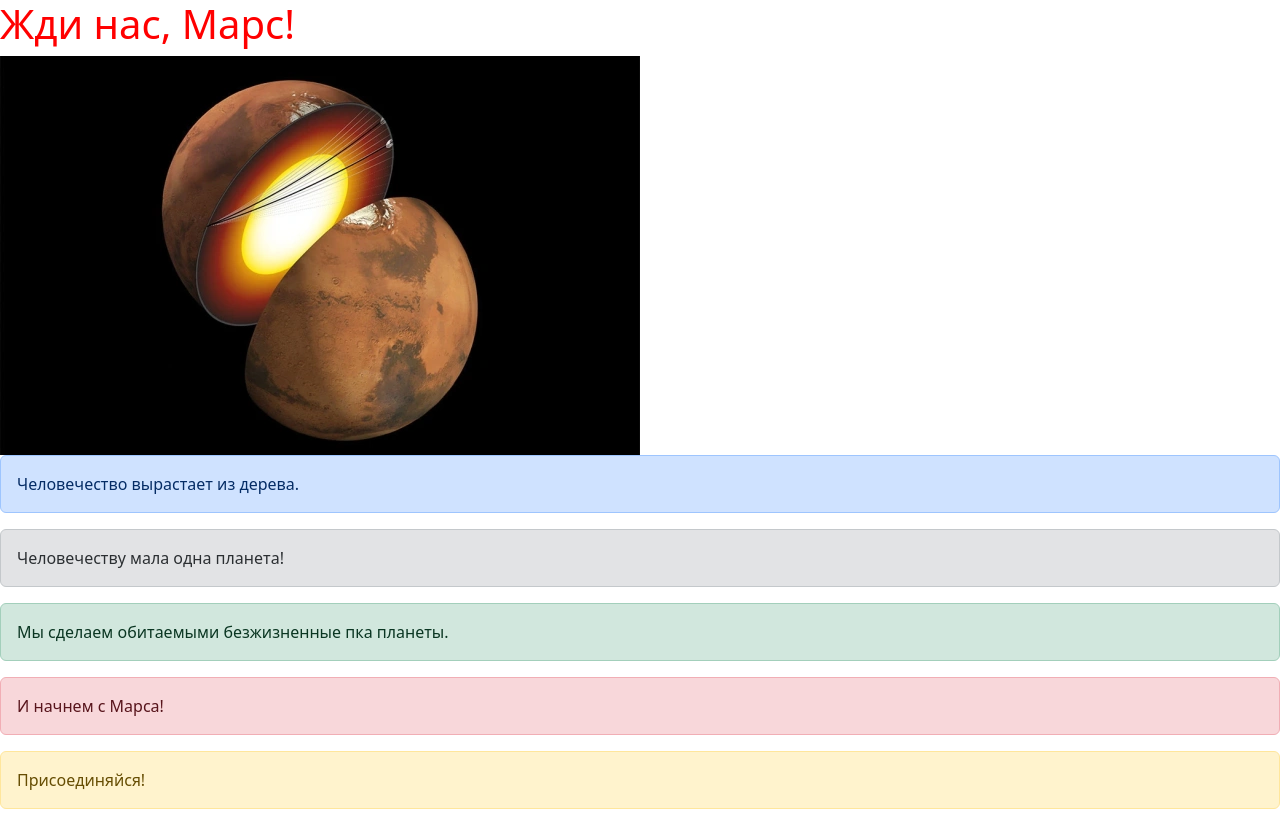
After one commit to dsol28/qweasdzxc, a Flask app: page /promotion_image in a window 1280 px wide. The commit adds this page. Run offline with Flask 3, Linux system fonts and the light colour scheme.

Commit message:
Реклама с картинкой

```diff
--- a/main.py
+++ b/main.py
@@ -8,12 +8,15 @@ def zxc():
 @app.route('/index')
 def index():
     return "И на Марсе будут яблони цвести!"
-@app.route('/username/<name>/<int:number>')
-def username(name, number):
-    return f'qweasd {name} ntt,t {number}'
 @app.route('/image_mars')
 def image_mars():
     return render_template("index.html")
+@app.route('/promotion')
+def promotion():
+    return "Человечество вырастает из детства.<br>Человечеству мала одна планета.<br>Мы сделаем обитаемыми безжизненные пока планеты.<br>И начнем с Марса!<br>Присоединяйся!"
+@app.route('/promotion_image')
+def promotion_image():
+    return render_template("index2.html")
 
 if __name__ == '__main__':
     app.run(host='127.0.0.1', port=8080)
--- a/templates/index.html
+++ b/templates/index.html
@@ -8,6 +8,6 @@
     <body>
         <h1>Жди нас, Марс!</h1>
         <img src="{{ url_for('static', filename='mars.webp') }}" alt="asdfghjkl;'qwertyuiop[]\zxcvbnm,./">
-        <p>lalalalaalaaaa</p>
+        <p>Вот она какая, красная планета!</p>
     </body>
 </html>
--- /dev/null
+++ b/templates/index2.html
@@ -0,0 +1,27 @@
+<!doctype html>
+<html>
+    <head>
+        <meta charset="utf-8">
+        <link href="static\css\style.css">
+        <link href="https://cdn.jsdelivr.net/npm/bootstrap@5.3.2/dist/css/bootstrap.min.css" rel="stylesheet" integrity="sha384-T3c6CoIi6uLrA9TneNEoa7RxnatzjcDSCmG1MXxSR1GAsXEV/Dwwykc2MPK8M2HN" crossorigin="anonymous">
+    </head>
+    <body>
+        <h1 style="color: red;">Жди нас, Марс!</h1>
+        <img src="{{ url_for('static', filename='mars.webp') }}" alt="asdfghjkl;'qwertyuiop[]\zxcvbnm,./">
+        <div class="alert alert-primary" role="alert">
+          Человечество вырастает из дерева.
+        </div>
+        <div class="alert alert-secondary" role="alert">
+          Человечеству мала одна планета!
+        </div>
+        <div class="alert alert-success" role="alert">
+          Мы сделаем обитаемыми безжизненные пка планеты.
+        </div>
+        <div class="alert alert-danger" role="alert">
+          И начнем с Марса!
+        </div>
+        <div class="alert alert-warning" role="alert">
+          Присоединяйся!
+        </div>
+    </body>
+</html>
```
